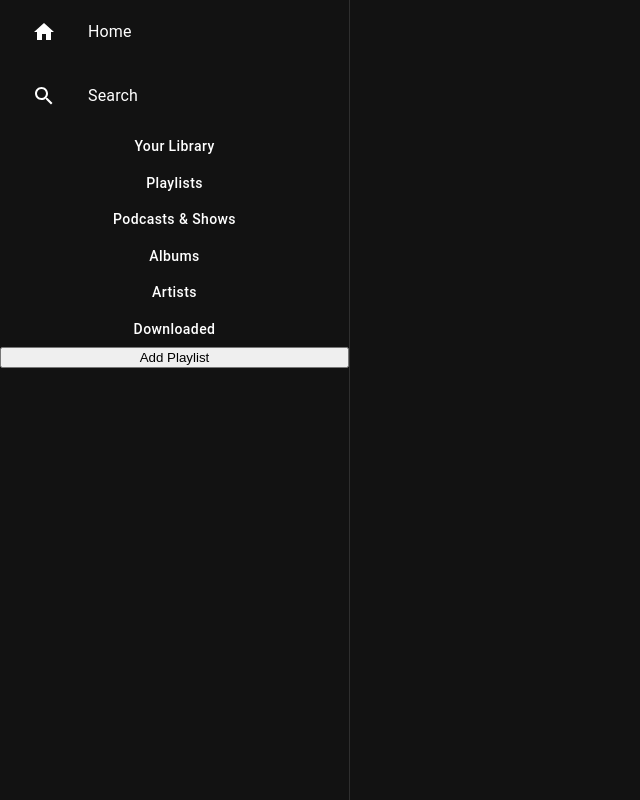
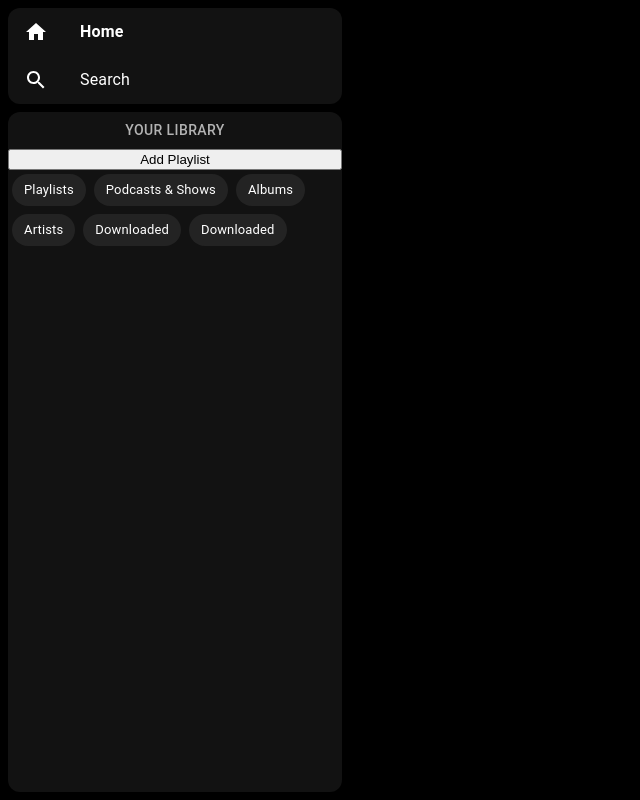
Before and after one commit to raymondshiner/spotify-clone, a React (Vite) app: page / in a window 1280 px wide. Shown: the whole page, without its empty margins (0-640 px from the left). Built offline with nearby package versions, Linux system fonts and the light colour scheme.

Commit message:
more theme updates

```diff
--- a/src/MainNavigation/MainNavigation.tsx
+++ b/src/MainNavigation/MainNavigation.tsx
@@ -9,14 +9,22 @@ import {
     styled,
     CSSObject,
     Theme,
+    Card,
+    Grid,
+    Box,
+    Chip,
 } from "@mui/material";
 import HomeIcon from "@mui/icons-material/Home";
 import { Search } from "@mui/icons-material";
+import { SpotifyChip } from "../components/SpotifyChip";
 
 const drawerWidth = 350;
 
-const openedMixin = (theme: Theme): CSSObject => ({
-    width: drawerWidth,
+const bothMixins = (theme: Theme): CSSObject => ({
+    backgroundColor: "transparent",
+    borderRight: "none",
+    padding: theme.spacing(1),
+    gap: theme.spacing(1),
     transition: theme.transitions.create("width", {
         easing: theme.transitions.easing.sharp,
         duration: theme.transitions.duration.enteringScreen,
@@ -24,12 +32,13 @@ const openedMixin = (theme: Theme): CSSObject => ({
     overflowX: "hidden",
 });
 
+const openedMixin = (theme: Theme): CSSObject => ({
+    width: drawerWidth,
+    ...bothMixins(theme),
+});
+
 const closedMixin = (theme: Theme): CSSObject => ({
-    transition: theme.transitions.create("width", {
-        easing: theme.transitions.easing.sharp,
-        duration: theme.transitions.duration.leavingScreen,
-    }),
-    overflowX: "hidden",
+    ...bothMixins(theme),
     width: `calc(${theme.spacing(7)} + 1px)`,
     [theme.breakpoints.up("sm")]: {
         width: `calc(${theme.spacing(8)} + 1px)`,
@@ -56,29 +65,42 @@ const Drawer = styled(MuiDrawer, {
 export const MainNavigation = () => {
     return (
         <Drawer variant="permanent" open={true}>
-            <ListItem>
+            <Card>
                 <ListItemButton>
                     <ListItemIcon>
                         <HomeIcon />
                     </ListItemIcon>
-                    <ListItemText>Home</ListItemText>
+                    <ListItemText
+                        primaryTypographyProps={{
+                            sx: {
+                                fontWeight: "600",
+                            },
+                        }}
+                    >
+                        Home
+                    </ListItemText>
                 </ListItemButton>
-            </ListItem>
-            <ListItem>
                 <ListItemButton>
                     <ListItemIcon>
                         <Search />
                     </ListItemIcon>
                     <ListItemText>Search</ListItemText>
                 </ListItemButton>
-            </ListItem>
-            <Button>Your Library</Button>
-            <Button>Playlists</Button>
-            <Button>Podcasts & Shows</Button>
-            <Button>Albums</Button>
-            <Button>Artists</Button>
-            <Button>Downloaded</Button>
-            <NewPlaylistButton />
+            </Card>
+            <Card
+                sx={{ display: "flex", flexDirection: "column", flexGrow: 1 }}
+            >
+                <Button>Your Library</Button>
+                <NewPlaylistButton />
+                <Box display="flex" flexWrap="wrap" gap="0.5rem" padding={0.5}>
+                    <SpotifyChip label="Playlists" />
+                    <SpotifyChip label="Podcasts & Shows" />
+                    <SpotifyChip label="Albums" />
+                    <SpotifyChip label="Artists" />
+                    <SpotifyChip label="Downloaded" />
+                    <Chip label="Downloaded" />
+                </Box>
+            </Card>
         </Drawer>
     );
 };
--- /dev/null
+++ b/src/components/SpotifyChip.tsx
@@ -0,0 +1,9 @@
+import { Chip } from "@mui/material";
+
+type SpotifyChipProps = {
+    label: string;
+};
+
+export const SpotifyChip = ({ label }: SpotifyChipProps) => {
+    return <Chip role="button" label={label} />;
+};
--- a/src/theme.tsx
+++ b/src/theme.tsx
@@ -4,18 +4,36 @@ import { CssBaseline, createTheme } from "@mui/material";
 
 const theme = createTheme({
     palette: {
-        primary: { main: "#ffffff" },
+        primary: { main: "#B3B3B3" },
         secondary: { main: "#1DB954" },
         mode: "dark",
+        background: {
+            default: "#000000",
+        },
     },
     components: {
-        MuiButton: {
-            defaultProps: {
-                variant: "outlined",
-            },
+        MuiCard: {
             styleOverrides: {
                 root: {
-                    textTransform: "capitalize",
+                    borderRadius: "12px",
+                    backgroundColor: "#121212",
+                    backgroundImage: "none",
+                },
+            },
+        },
+        MuiChip: {
+            styleOverrides: {
+                root: {
+                    backgroundColor: "#232323",
+                },
+            },
+        },
+        MuiListItemText: {
+            defaultProps: {
+                primaryTypographyProps: {
+                    sx: {
+                        fontWeight: "600",
+                    },
                 },
             },
         },
```
